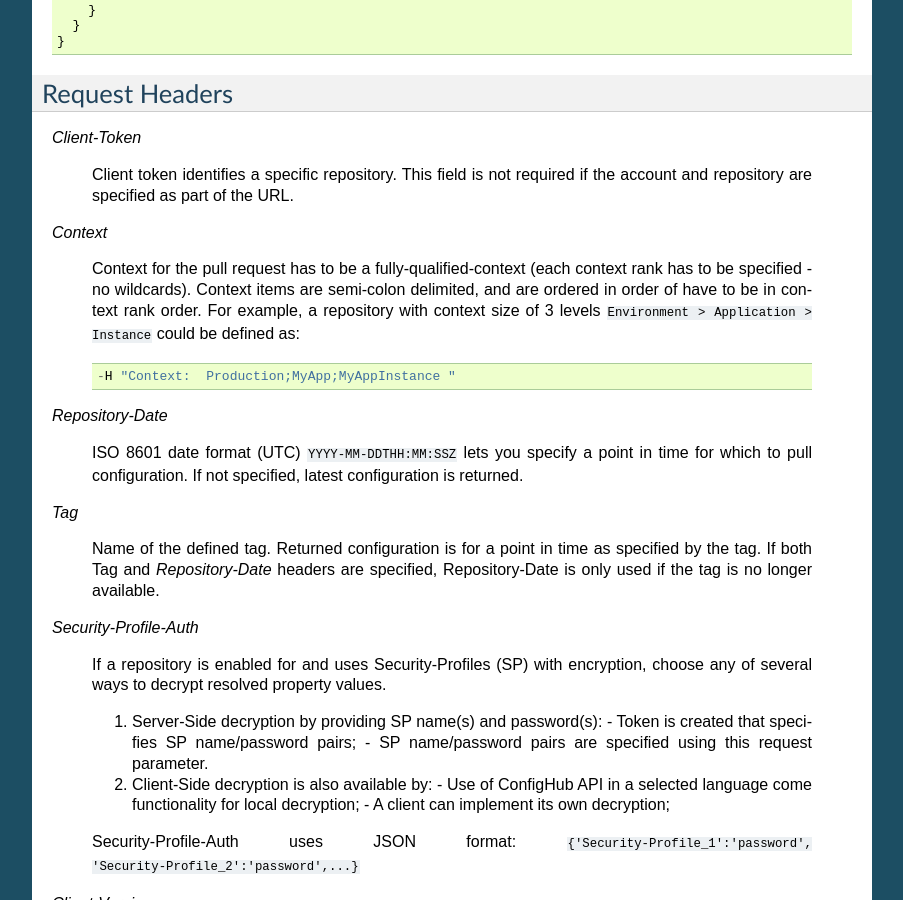
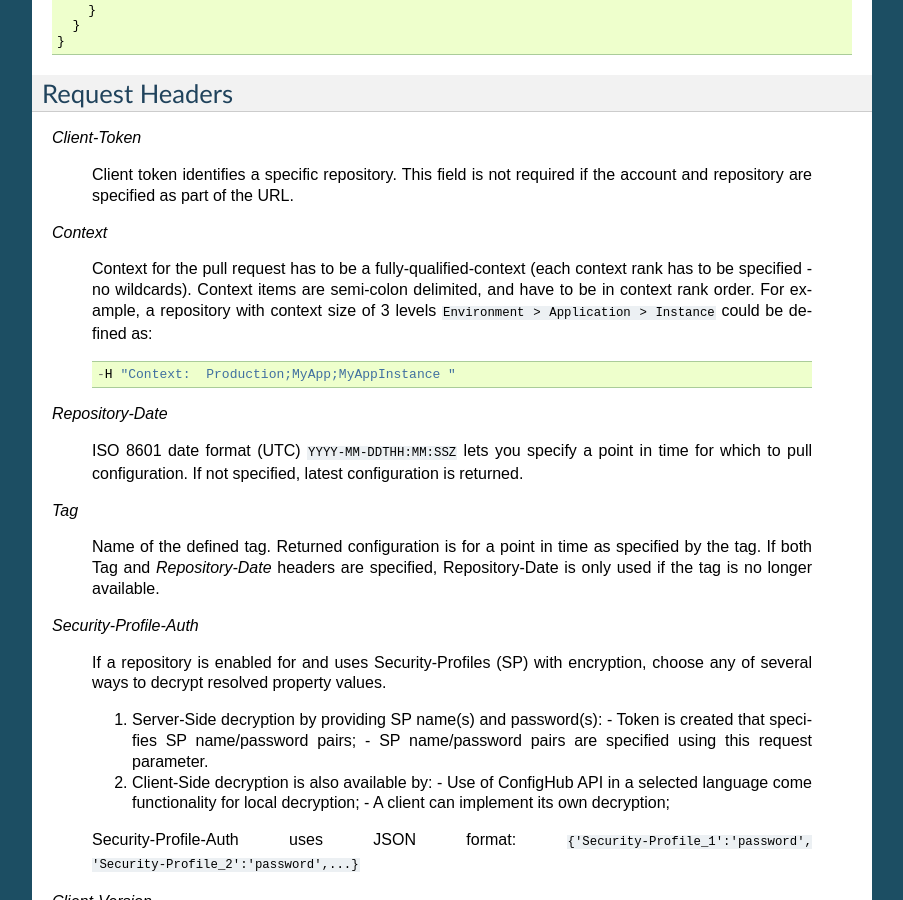
Before and after one commit to ConfigHubPub/Docs, a Sphinx documentation site: the page built from documentation/pages/schema/pull.rst, in a window 1280 px wide and 900 px high, scrolled down 1141 px. Shown: the whole window, without its empty margins (198-1101 px from the left). Built offline with Sphinx 7.4.7, drawn with Linux system fonts in a browser that asks for light colours; pages that are not in the unit, such as notebooks, are missing from menus.

Commit message:
Fix sentence structure in pull.rst

```diff
--- a/documentation/pages/schema/pull.rst
+++ b/documentation/pages/schema/pull.rst
@@ -82,7 +82,7 @@ Request Headers
 *Context*
 
    Context for the pull request has to be a fully-qualified-context (each context rank has to be specified -
-   no wildcards). Context items are semi-colon delimited, and are ordered in order of have to be in context
+   no wildcards). Context items are semi-colon delimited, and have to be in context
    rank order. For example, a repository with context size of 3 levels ``Environment > Application > Instance``
    could be defined as::
 
```
